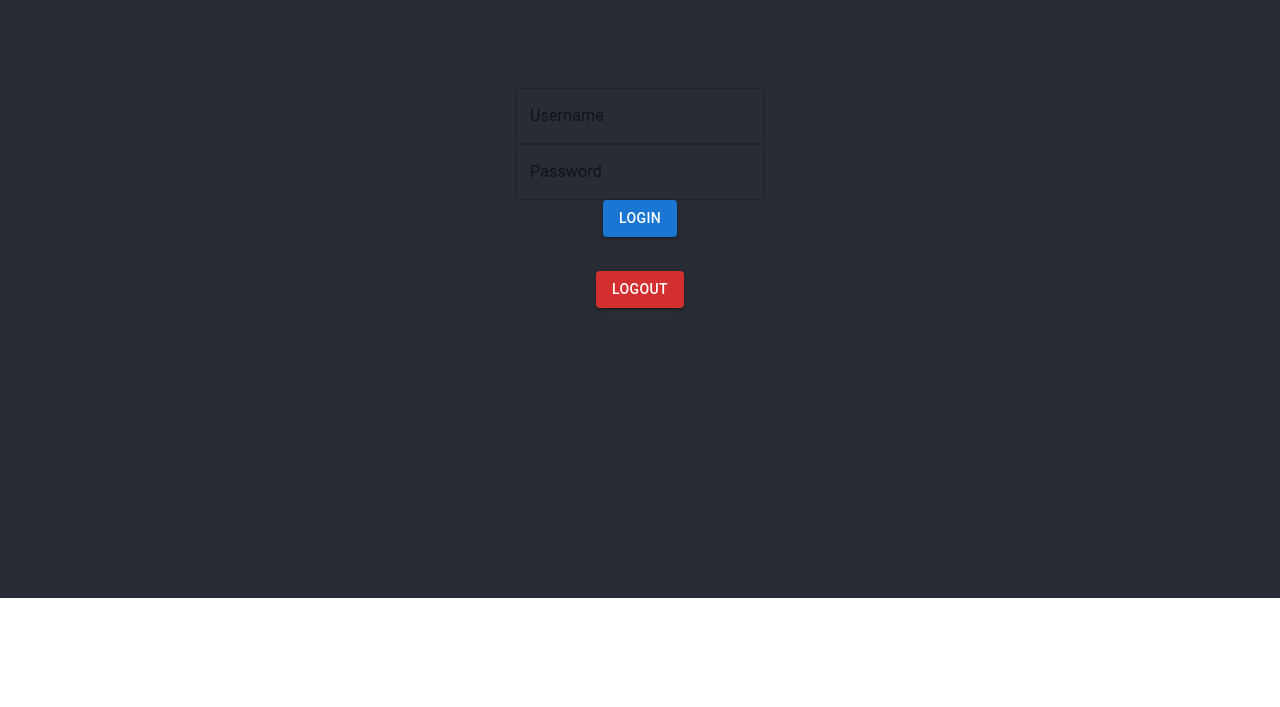
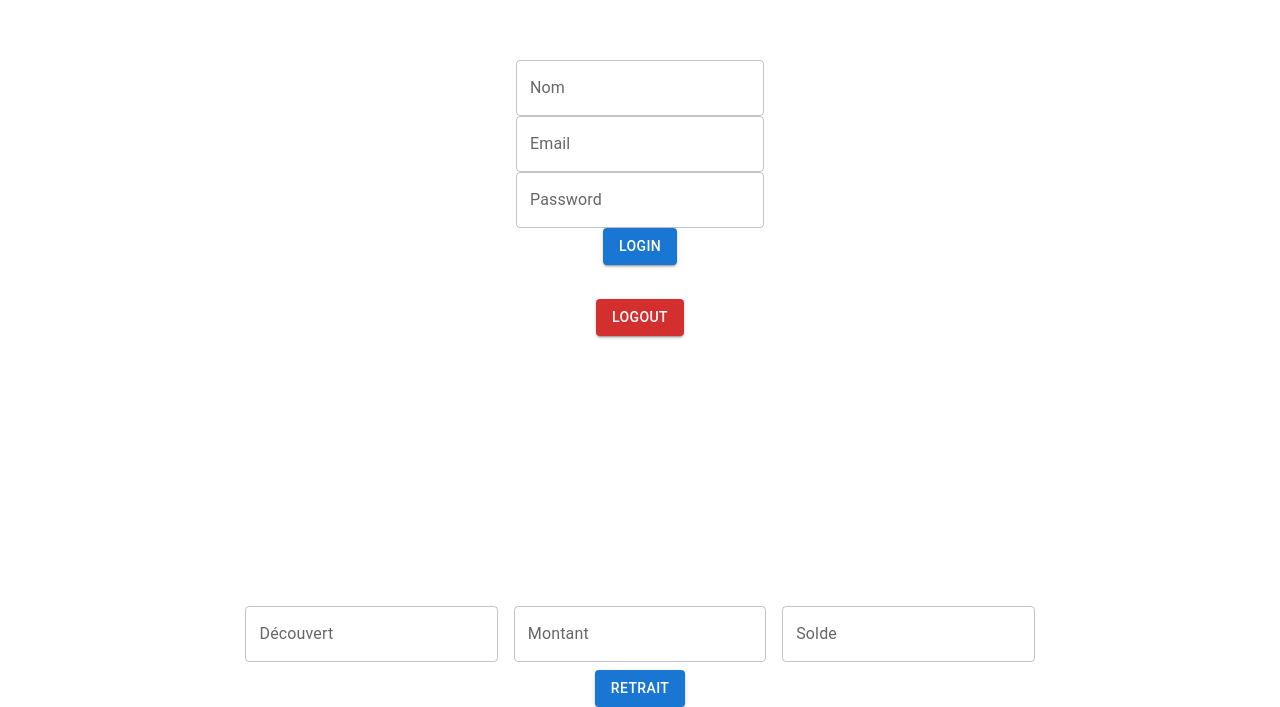
Before and after one commit to PhilippeLqc/react-init---redux, a React (Create React App) app: page / in a window 1280 px wide. Shown: the part 202-909 px from the top of the page. Before the commit the page ends 800 px from the top, so only its background shows below. Built offline with nearby package versions, Linux system fonts and the light colour scheme.

Commit message:
ajout page retrait agios et ouverture page

```diff
--- a/package.json
+++ b/package.json
@@ -14,6 +14,7 @@
     "react-dom": "^18.2.0",
     "react-redux": "^9.1.0",
     "react-scripts": "5.0.1",
+    "usestate": "^1.1.3",
     "web-vitals": "^2.1.4"
   },
   "scripts": {
--- a/src/App.css
+++ b/src/App.css
@@ -14,7 +14,6 @@
 }
 
 .App-header {
-  background-color: #282c34;
   min-height: 100vh;
   display: flex;
   flex-direction: column;
@@ -36,3 +35,7 @@
     transform: rotate(360deg);
   }
 }
+
+h1 {
+  color: red;
+}
--- a/src/App.js
+++ b/src/App.js
@@ -1,32 +1,66 @@
-import React from "react";
+import { React, useState } from "react";
 import { useSelector, useDispatch } from "react-redux";
 import { login, logout, setPassword, setEmail } from "./reducer/user";
 import "./App.css";
 import { TextField, Button } from "@mui/material";
+import Retrait from "./component/Retrait";
 
 function App() {
   const user = useSelector((state) => state.user.user);
   const dispatch = useDispatch();
+  const [newUser, setNewUser] = useState({
+    Nom: "",
+    Email: "",
+    password: "",
+  });
 
-  console.log(user);
+  const handleInput = (e) => {
+    const { name, value } = e.target;
+    setNewUser({ ...newUser, [name]: value });
+    if (name === "Email") {
+      dispatch(setEmail(value));
+    } else if (name === "Password") {
+      dispatch(setPassword(value));
+    }
+  };
+
+  // Dispatch des actions lorsque le bouton de connexion est cliqué
+  const handleLogin = () => {
+    dispatch(setEmail(newUser.Email));
+    dispatch(setPassword(newUser.password));
+    dispatch(login(newUser.Nom));
+  };
+
+  console.log(newUser);
 
   return (
     <div className="App">
       <header className="App-header">
         <TextField
           id="outlined-basic"
-          label="Username"
+          label="Nom"
           variant="outlined"
-          onChange={(e) => dispatch(login(e.target.value))}
+          name="Nom"
+          onChange={handleInput}
         />
-        <TextField id="outlined-basic" label="Password" variant="outlined" />
-        <Button
-          variant="contained"
-          color="primary"
-          onClick={() => dispatch(setPassword("password"))}
-        >
+        <TextField
+          id="outlined-basic"
+          label="Email"
+          variant="outlined"
+          name="Email"
+          onChange={handleInput}
+        />
+        <TextField
+          id="outlined-basic"
+          label="Password"
+          variant="outlined"
+          name="password"
+          onChange={handleInput}
+        />
+        <Button variant="contained" color="primary" onClick={handleLogin}>
           Login
         </Button>
+
         <div>
           <h1>{user}</h1>
           <Button
@@ -38,6 +72,7 @@ function App() {
           </Button>
         </div>
       </header>
+      <Retrait />
     </div>
   );
 }
--- /dev/null
+++ b/src/component/Retrait.js
@@ -0,0 +1,76 @@
+import { React, useState } from "react";
+import { useSelector, useDispatch } from "react-redux";
+import { login, setAmount, setDecouvert, setSold } from "../reducer/user";
+import { TextField, Button, dividerClasses } from "@mui/material";
+import { Box } from "@mui/system";
+
+function Retrait() {
+  const user = useSelector((state) => state.user.user);
+  const dispatch = useDispatch();
+  const [retrait, setRetrait] = useState({
+    decouvert: "",
+    amount: "",
+    sold: "",
+  });
+
+  const handleInput = (e) => {
+    const { name, value } = e.target;
+    setRetrait({ ...retrait, [name]: value });
+    if (name === "decouvert") {
+      dispatch(setDecouvert(value));
+    } else if (name === "amount") {
+      dispatch(setAmount(value));
+    } else if (name === "sold") {
+      dispatch(setSold(value));
+    }
+  };
+
+  const handleRetrait = () => {
+    dispatch(setDecouvert(retrait.decouvert));
+    dispatch(setAmount(retrait.amount));
+    dispatch(setSold(retrait.sold));
+    dispatch(login(retrait.Nom));
+  };
+
+  return (
+    <div>
+      <Box
+        component="form"
+        sx={{
+          "& .MuiTextField-root": { m: 1, width: "25ch" },
+        }}
+        noValidate
+        autoComplete="off"
+      >
+        <div>
+          <TextField
+            id="outlined-basic"
+            label="Découvert"
+            variant="outlined"
+            name="decouvert"
+            onChange={handleInput}
+          />
+          <TextField
+            id="outlined-basic"
+            label="Montant"
+            variant="outlined"
+            name="amount"
+            onChange={handleInput}
+          />
+          <TextField
+            id="outlined-basic"
+            label="Solde"
+            variant="outlined"
+            name="sold"
+            onChange={handleInput}
+          />
+        </div>
+        <Button variant="contained" color="primary" onClick={handleRetrait}>
+          Retrait
+        </Button>
+      </Box>
+    </div>
+  );
+}
+
+export default Retrait;
--- a/src/reducer/user.js
+++ b/src/reducer/user.js
@@ -6,6 +6,9 @@ export const userSlice = createSlice({
     user: null,
     password: null,
     email: null,
+    decouvert: Boolean,
+    amount: Number,
+    sold: Number,
   },
   reducers: {
     login: (state, action) => {
@@ -20,10 +23,27 @@ export const userSlice = createSlice({
     setEmail: (state, action) => {
       state.email = action.payload;
     },
+    setDecouvert: (state, action) => {
+      state.decouvert = action.payload;
+    },
+    setAmount: (state, action) => {
+      state.amount = action.payload;
+    },
+    setSold: (state, action) => {
+      state.sold = action.payload;
+    },
   },
 });
 
-export const { login, logout, setPassword, setEmail } = userSlice.actions;
+export const {
+  login,
+  logout,
+  setPassword,
+  setEmail,
+  setDecouvert,
+  setAmount,
+  setSold,
+} = userSlice.actions;
 
 export const selectUser = (state) => state.user.user;
 
```
Also changed, not shown: src/component/Agios.js (added), src/component/Ouverture.js (added), 1 other file (tests, documents, lock files or other folders).
